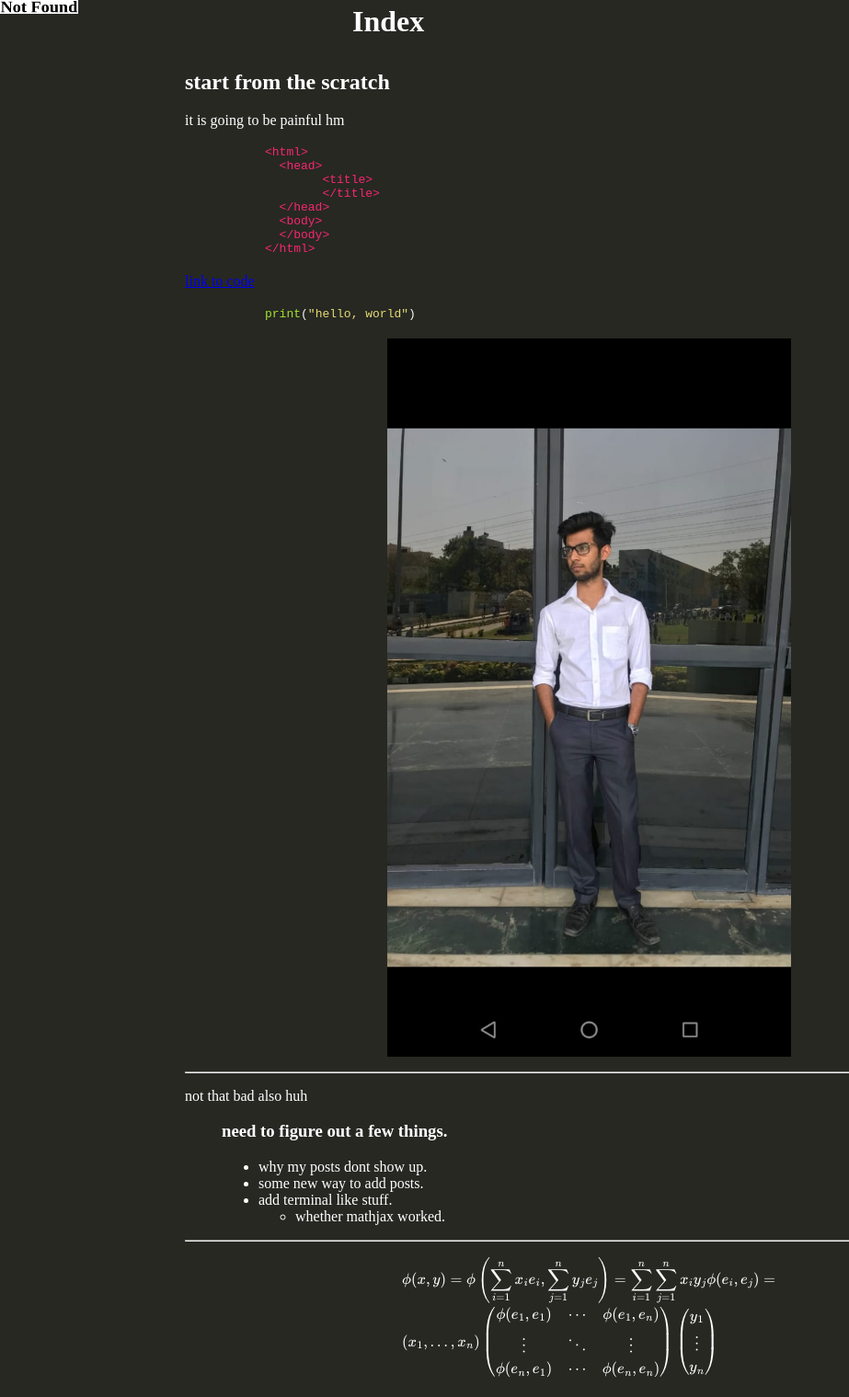
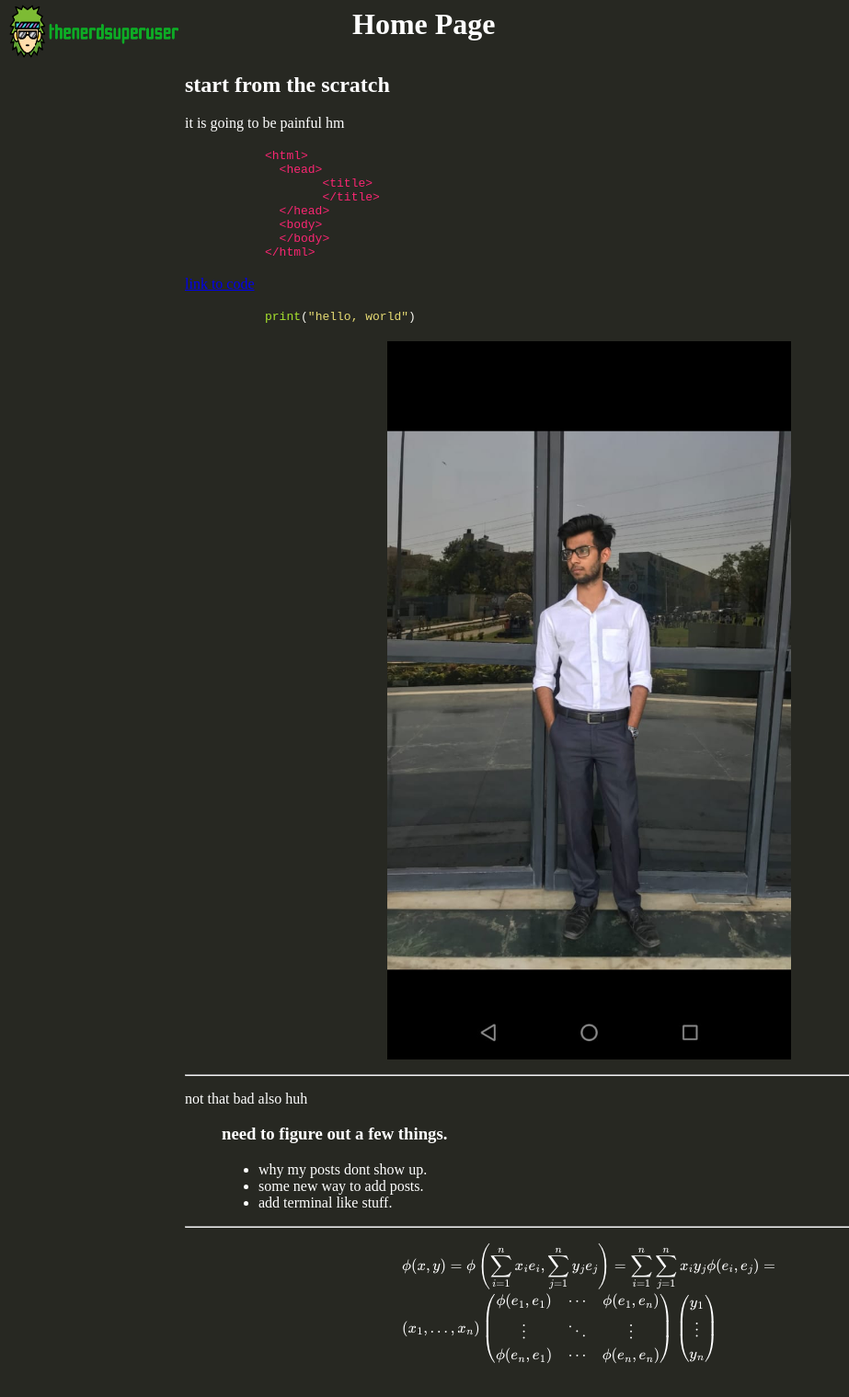
Before and after one commit to rh3xp/website.old, a Jekyll site: the page built from index.md, in a window 1280 px wide. Shown: the whole page at 92% size, without its empty margins (0-923 px from the left). Built offline with Jekyll 4.4.1, drawn with Linux system fonts in a browser that asks for light colours; formulas are drawn with MathJax 3.

Commit message:
added custom logo

```diff
--- a/_layouts/default.html
+++ b/_layouts/default.html
@@ -14,7 +14,7 @@
 
 
   <div class="title-area">
-      <h1> {{ page.title }} </h1>
+    <h1 class="title"> {{ page.title }} </h1>
   </div>
 
   <!--- Content -->
--- a/assets/css/main.scss
+++ b/assets/css/main.scss
@@ -23,6 +23,7 @@ body
 {
     grid-column: 3 / 7;
     margin: 0;
+    margin-top: .2rem;
     margin-bottom: .2em;
     padding: .1em 0;
 }
@@ -56,7 +57,12 @@ p
 
 .logo
 {
-    float:left;
+    img
+    {
+        float: left;
+        height: 120%;
+        width: 120%;
+    }
 }
 
 img {
--- a/index.md
+++ b/index.md
@@ -1,5 +1,5 @@
 ---
-title: Index
+title: Home Page
 layout: default
 ---
 
@@ -36,7 +36,6 @@ not that bad also huh
 > * why my posts dont show up.
 > * some new way to add posts.
 > * add terminal like stuff.
->   - whether mathjax worked.
 
 * * *
 
```
Also changed, not shown: assets/images/logo.png, 5 other files.
